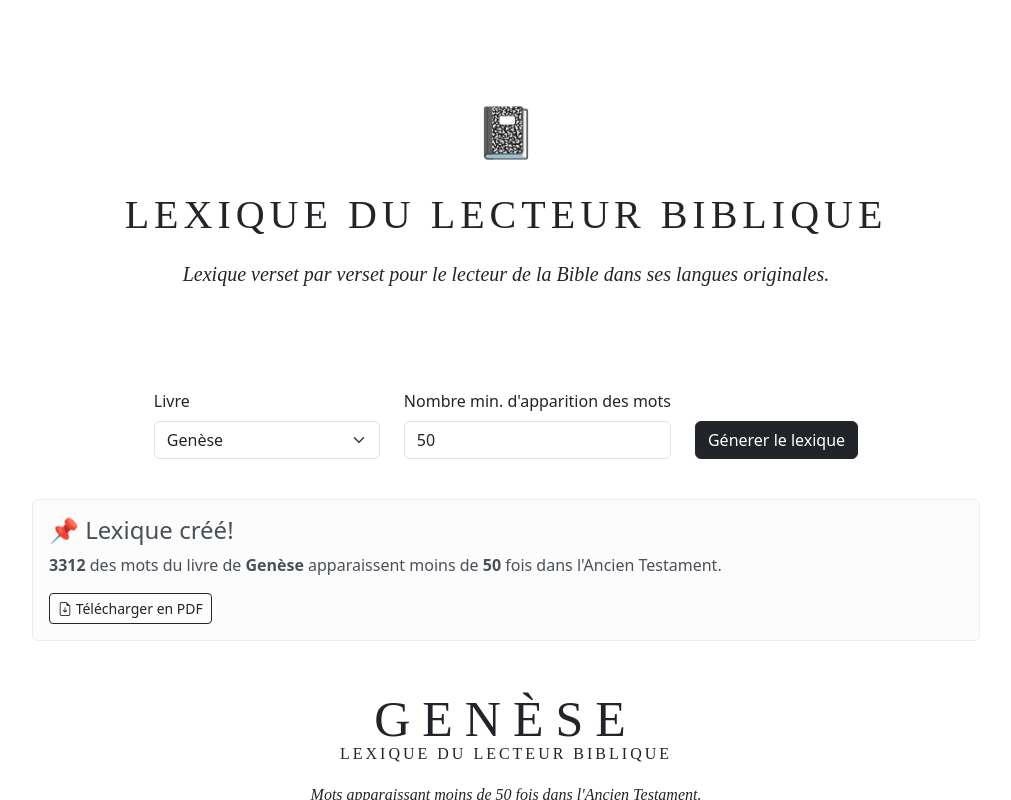
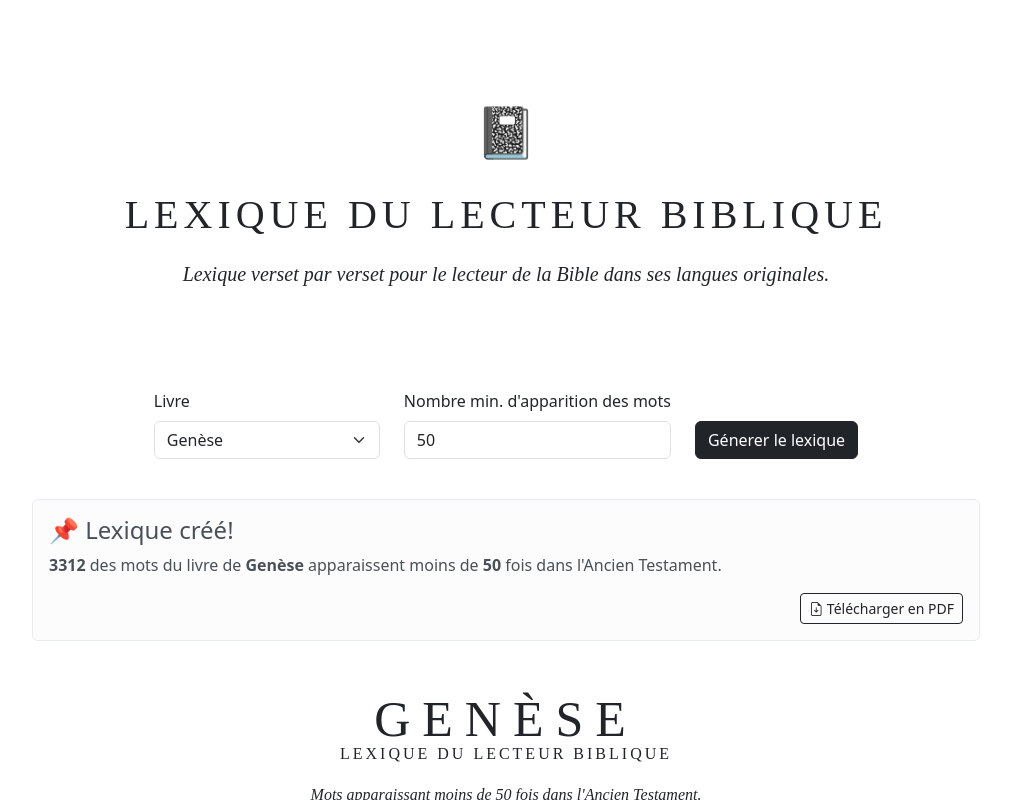
Before and after one commit to zdettwiler/lexique-du-lecteur-biblique, a Next.js app: page /lexique-du-lecteur-biblique/ in a window 1280 px wide. Both pictures are taken after a click on the button "Génerer le lexique". Shown: the top 800 px of the page, without its empty margins (134-1145 px from the left). Built offline with nearby package versions, Linux system fonts and the light colour scheme.

Commit message:
align download button right

```diff
--- a/src/app/PDFLexicon.js
+++ b/src/app/PDFLexicon.js
@@ -274,8 +274,8 @@ export default function PDFLexicon({frequency, data}) {
 
   // return (<iframe title="preview" width="100%" height="500" src={URL.createObjectURL(blob)} ></iframe>);
   return (
-    <a href={URL.createObjectURL(blob)} download={data[0].book + " (" + frequency + "+) - Lexique du lecteur biblique.pdf"} target='_blank'>
-      <Button variant="outline-dark" size="sm" className="" ><i className="bi bi-file-earmark-arrow-down"></i> Télécharger en PDF</Button>
+    <a href={URL.createObjectURL(blob)} download={data[0].book + " (" + frequency + "+) - Lexique du lecteur biblique.pdf"} className='text-decoration-none d-flex justify-content-end'>
+      <Button variant="outline-dark" size="sm"  ><i className="bi bi-file-earmark-arrow-down"></i> Télécharger en PDF</Button>
     </a>
   );
 }
```
